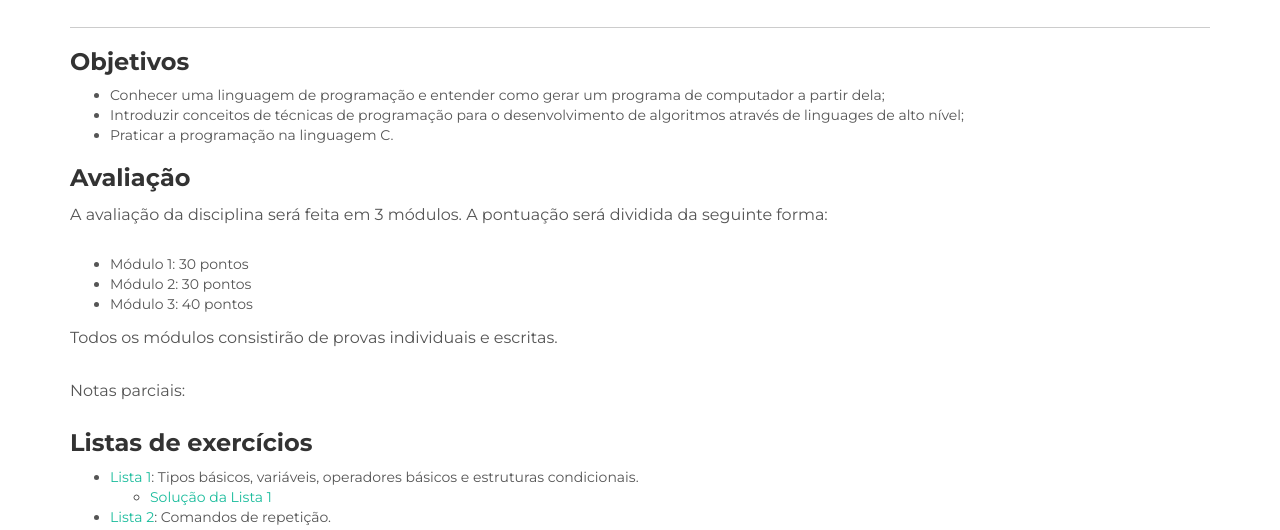
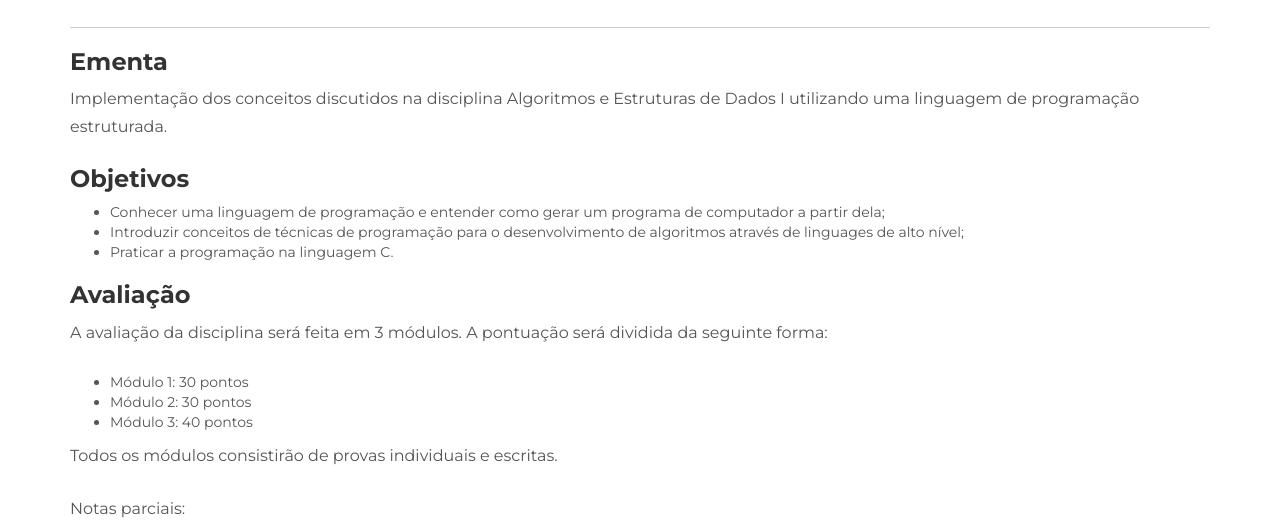
Before and after one commit to thiagov/thiagov.github.io, a plain HTML site: page labaeds1.html in a window 1280 px wide. Shown: the part 162-692 px from the top of the page. Drawn offline with nearby package versions, Linux system fonts and the light colour scheme.

Commit message:
Atualizando referencias

```diff
--- a/labaeds1.html
+++ b/labaeds1.html
@@ -34,7 +34,12 @@
 		<div class="row mt">
 			<div class="col-lg-12">
                 <h1 class="centered">Laboratório de Algoritmos I</h1>
-				<hr>
+                <hr>
+
+                <h3>Ementa</h3>
+                <p>
+                    Implementação dos conceitos discutidos na disciplina Algoritmos e Estruturas de Dados I utilizando uma linguagem de programação estruturada.
+                </p>
 
 				<h3>Objetivos</h3>
                     <ul>
@@ -195,7 +200,7 @@
                     </tbody>
                 </table>
 
-                <!--
+
                 <h3>Referências bibliográficas</h3>
                 Bibliografia básica <br/>
                 - MIZRAHI, V. V. <br/>
@@ -216,7 +221,6 @@
                 Turbo pascal 6: completo e total. São Paulo: Makron, 1992. 716 p. ISBN 0-07-460505-4; <br/>
                 - MACKENZIE, D,; SHARKEY, K. <br/>
                 Aprenda Visual Basic.NET em 21 dias. São Paulo: Makron Books, 2003. 659p. ISBN 8534614504. <br/>
-                -->
 
 
 			</div>
```
Also changed, not shown: 9 other files.
